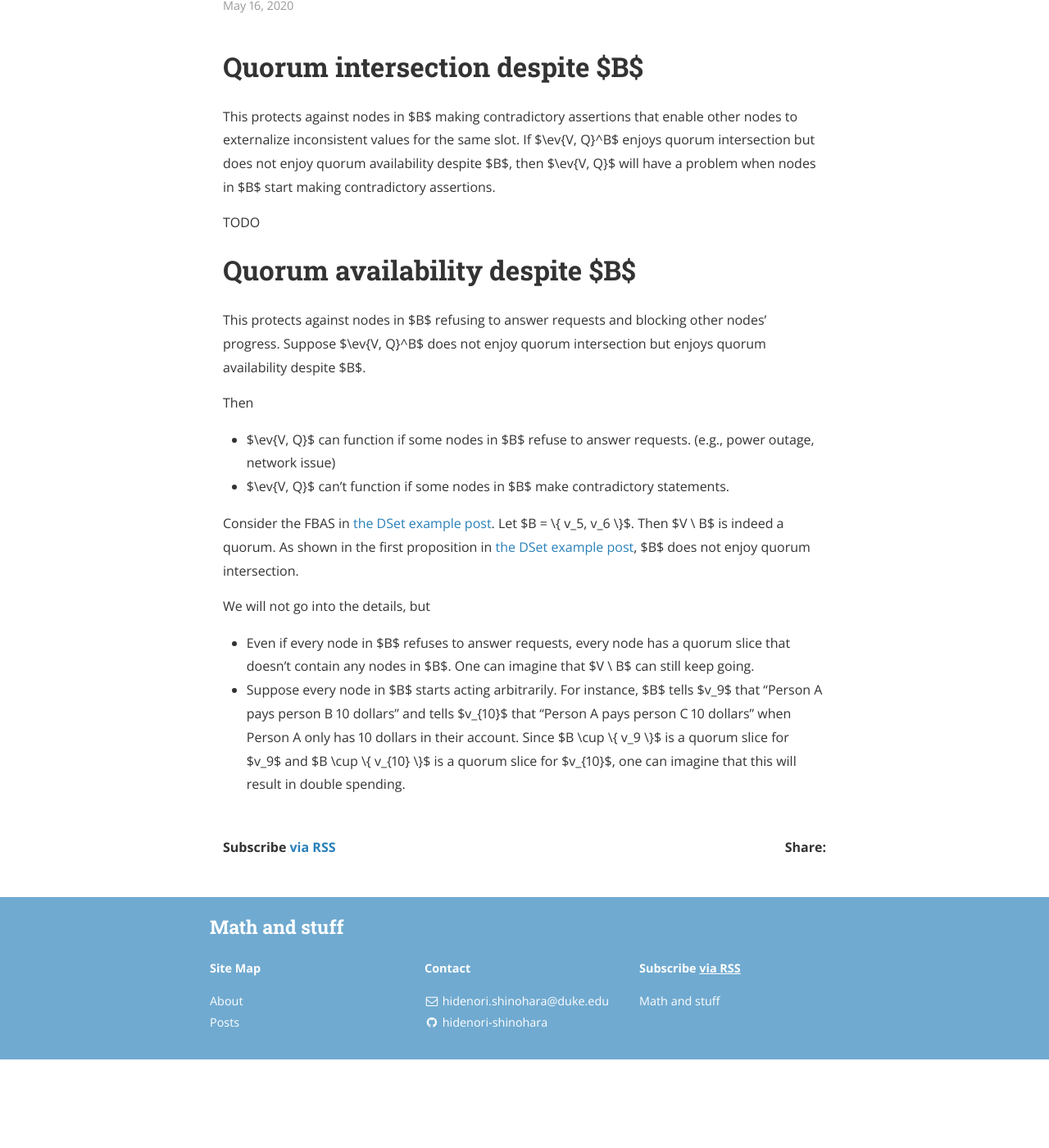
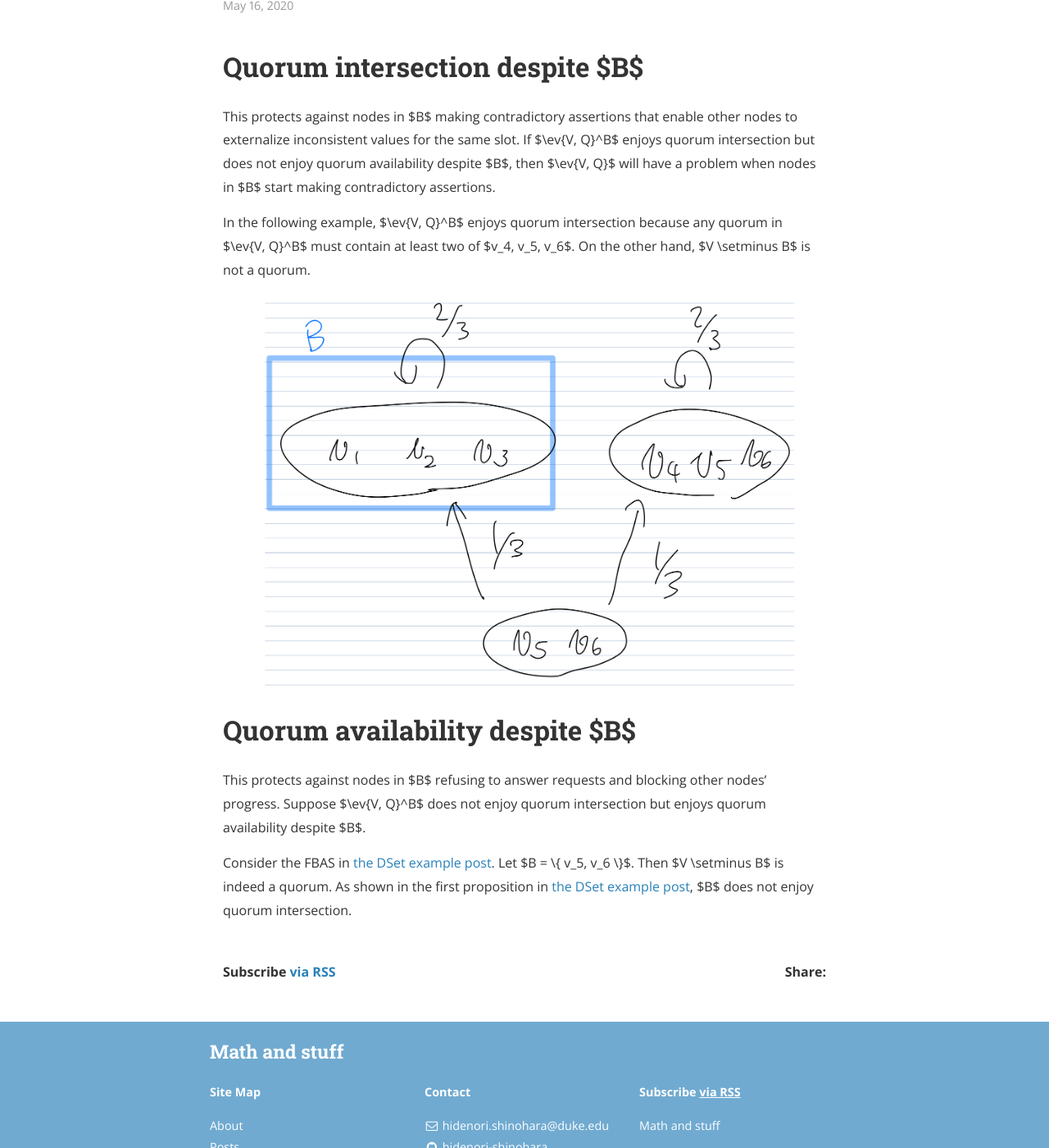
Before and after one commit to hidenori-shinohara/hidenori-shinohara.github.io, a Jekyll site: the page built from _posts/stellar/2020-05-16-dset-interpretation.md, in a window 1280 px wide and 1400 px high, scrolled down 288 px. Shown: the whole window at 82% size. Built offline with Jekyll 4.4.1, drawn with Linux system fonts in a browser that asks for light colours; nearby versions of some CDN libraries; before the commit the page ends 1580 px from its top, so only the background shows below that.

Commit message:
update dset interpretation

```diff
--- a/_posts/stellar/2020-05-16-dset-interpretation.md
+++ b/_posts/stellar/2020-05-16-dset-interpretation.md
@@ -9,24 +9,17 @@ author: Hidenori
 This protects against nodes in $B$ making contradictory assertions that enable other nodes to externalize inconsistent values for the same slot.
 If $\ev{V, Q}^B$ enjoys quorum intersection but does not enjoy quorum availability despite $B$, then $\ev{V, Q}$ will have a problem when nodes in $B$ start making contradictory assertions.
 
-TODO
+In the following example, $\ev{V, Q}^B$ enjoys quorum intersection because any quorum in $\ev{V, Q}^B$ must contain at least two of $v_4, v_5, v_6$.
+On the other hand, $V \setminus B$ is not a quorum.
+
+![DSet Example](/assets/stellar/dset_example.jpeg)
+
 
 # Quorum availability despite $B$
 This protects against nodes in $B$ refusing to answer requests and blocking other nodes' progress.
 Suppose $\ev{V, Q}^B$ does not enjoy quorum intersection but enjoys quorum availability despite $B$.
 
-Then
-* $\ev{V, Q}$ can function if some nodes in $B$ refuse to answer requests. (e.g., power outage, network issue)
-* $\ev{V, Q}$ can't function if some nodes in $B$ make contradictory statements.
-
 Consider the FBAS in [the DSet example post](/2020/05/16/dset-examples.html).
 Let $B = \\{ v_5, v_6 \\}$.
-Then $V \ B$ is indeed a quorum.
+Then $V \setminus B$ is indeed a quorum.
 As shown in the first proposition in [the DSet example post](/2020/05/16/dset-examples.html), $B$ does not enjoy quorum intersection.
-
-We will not go into the details, but
-* Even if every node in $B$ refuses to answer requests, every node has a quorum slice that doesn't contain any nodes in $B$.
-  One can imagine that $V \ B$ can still keep going.
-* Suppose every node in $B$ starts acting arbitrarily.
-  For instance, $B$ tells $v_9$ that "Person A pays person B 10 dollars" and tells $v_{10}$ that "Person A pays person C 10 dollars" when Person A only has 10 dollars in their account.
-  Since $B \cup \\{ v_9 \\}$ is a quorum slice for $v_9$ and $B \cup \\{ v_{10} \\}$ is a quorum slice for $v_{10}$, one can imagine that this will result in double spending.
```
Also changed, not shown: assets/stellar/dset_example.jpeg (added).
